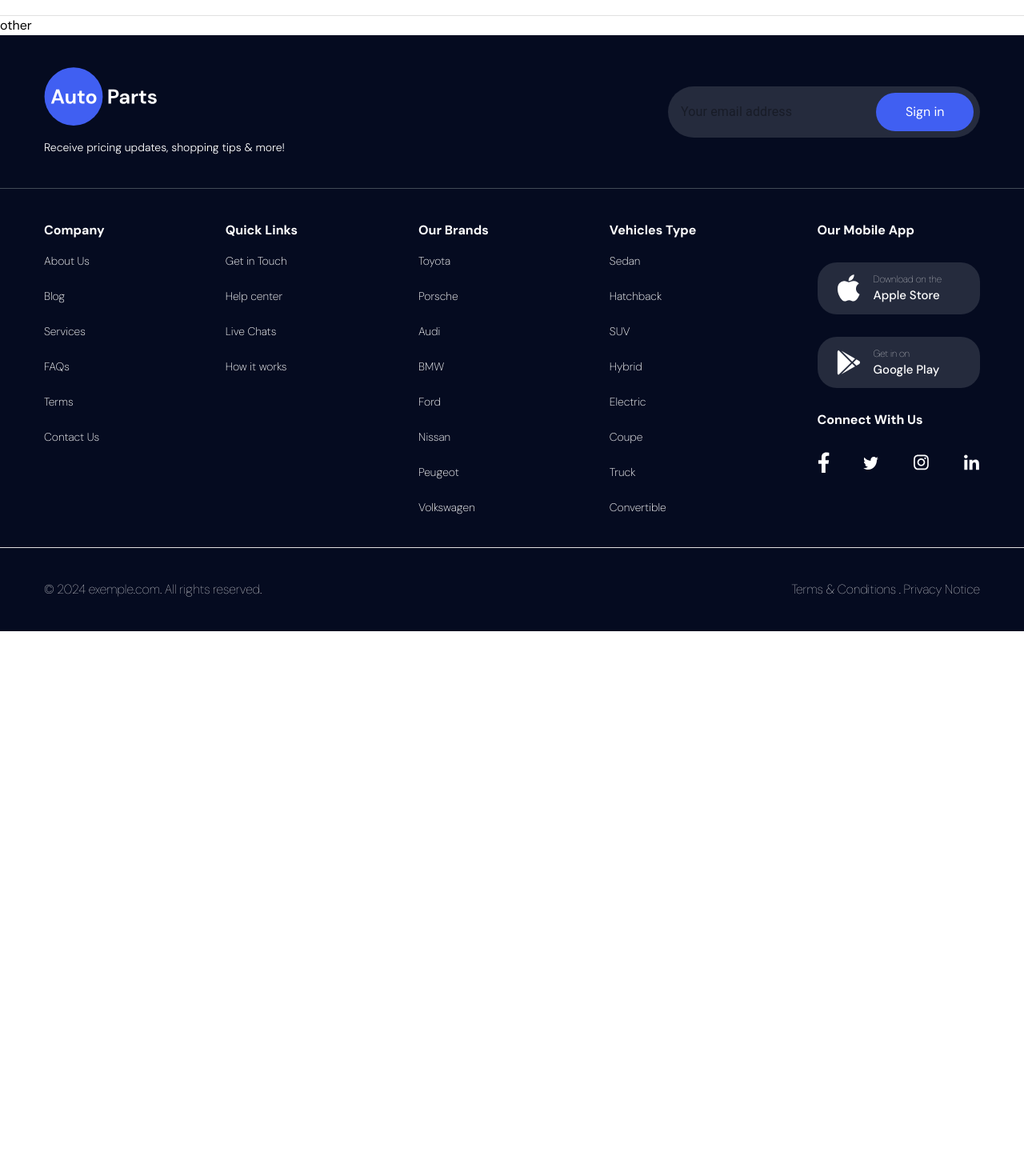
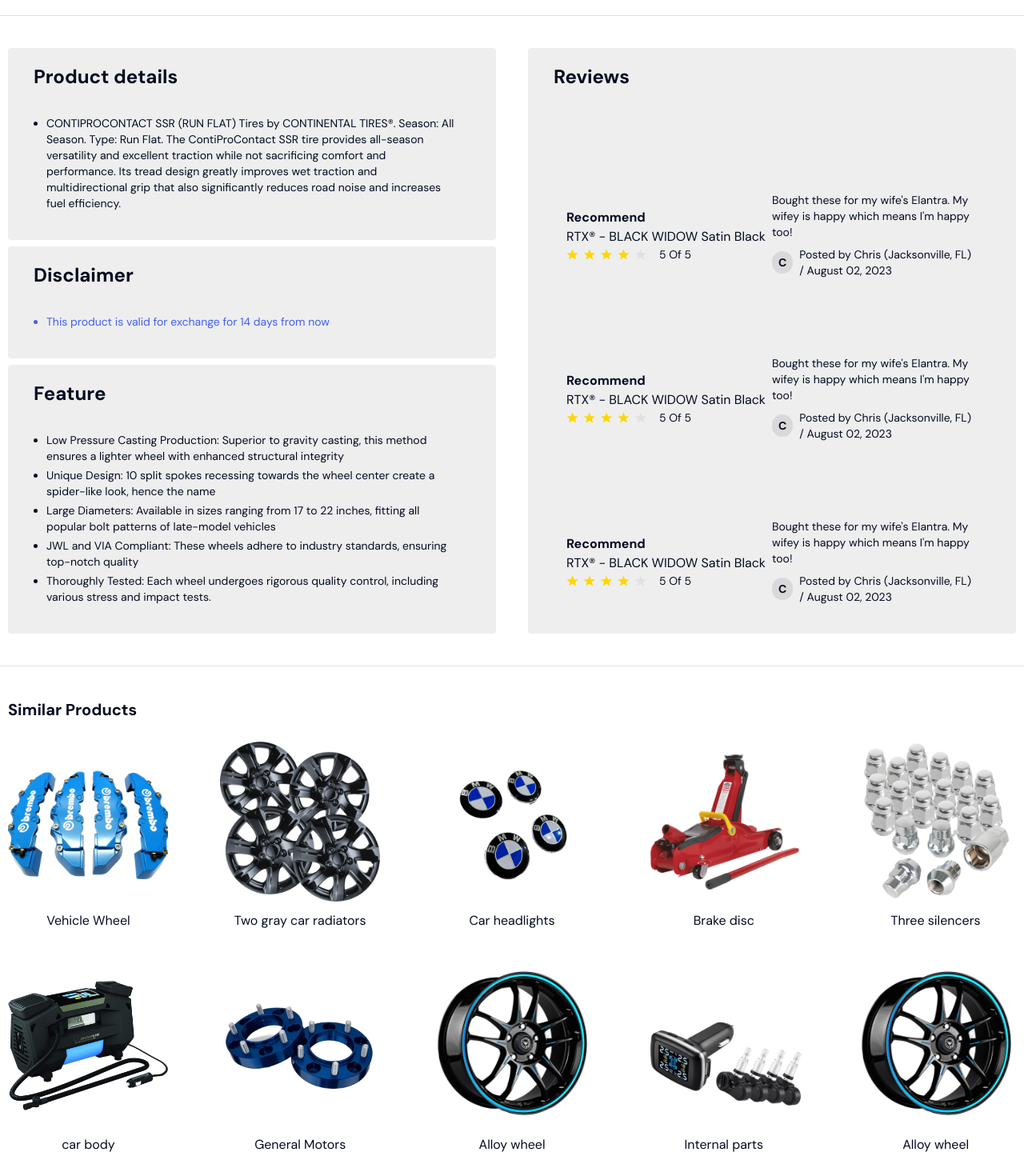
Before and after one commit to Ahmed-Sadek89/cars-website, a Next.js app: page /product/1 in a window 1280 px wide. Shown: the part 1160-2630 px from the top of the page at 80% size. Before the commit the page ends 1949 px from the top, so only its background shows below. Built offline with nearby package versions, Linux system fonts and the light colour scheme.

Commit message:
make product page part1

```diff
--- a/src/components/Product/Product.tsx
+++ b/src/components/Product/Product.tsx
@@ -4,6 +4,8 @@
 import Links from './Links';
 import { Divider } from '@mui/material';
 import ProductDetails from './ProductDetails/ProductDetails';
+import ProductProps from './ProductProps/ProductProps';
+import SimilarProducts from './SimilarProducts';
 
 const Product = () => {
     const [value, setValue] = useState(0);
@@ -15,7 +17,9 @@
                 <ProductDetails />
             </div>
             <Divider />
-            <div>other</div>
+            <ProductProps />
+            <Divider />
+            <SimilarProducts />
         </>
     )
 }
--- /dev/null
+++ b/src/components/Product/ProductDetails/Details/DetailsModel/DetailsModel.tsx
@@ -0,0 +1,40 @@
+import Image from 'next/image'
+import { Backdrop, Divider, Fade, Modal } from '@mui/material'
+import ClearIcon from '@mui/icons-material/Clear';
+
+type props = {
+    open: boolean,
+    setOpen: React.Dispatch<React.SetStateAction<boolean>>
+}
+const DetailsModel = ({ open, setOpen }: props) => {
+    return (
+        <Modal
+            open={open}
+            onClose={() => {
+                setOpen(false)
+            }}
+            closeAfterTransition
+            slots={{ backdrop: Backdrop }}
+            slotProps={{
+                backdrop: {
+                    timeout: 500,
+                },
+            }}
+        >
+            <Fade in={open}>
+                <div className='z-[100] border-none outline-none'>
+                    <div className='absolute top-[50%] left-0 w-full md:w-3/4 overflow-hidden h-full  border-none outline-none flex flex-col gap-3' style={{ transform: "translate(-0%, -50%)" }}>
+                        <div className='p-10 bg-white rounded flex flex-col justify-start items-start gap-24 min-h-screen overflow-y-scroll relative' >
+                            <div onClick={() => setOpen(false)} className='absolute right-3 top-3 cursor-pointer'>
+                                <ClearIcon />
+                            </div>
+
+                        </div>
+                    </div>
+                </div>
+            </Fade>
+        </Modal>
+    )
+}
+
+export default DetailsModel
--- a/src/components/Product/ProductDetails/Details/ThirdSection.tsx
+++ b/src/components/Product/ProductDetails/Details/ThirdSection.tsx
@@ -4,9 +4,11 @@
 import RemoveIcon from '@mui/icons-material/Remove';
 import AddIcon from '@mui/icons-material/Add';
 import { useState } from 'react';
+import DetailsModel from './DetailsModel/DetailsModel';
 
 const ThirdSection = () => {
-    const [counter, setCounter] = useState(1)
+    const [counter, setCounter] = useState(1);
+    const [open, setOpen] = useState(false)
     return (
         <div className='flex flex-col gap-3'>
             <h5 className='font-bold'>CHOOSE OPTION(S):</h5>
@@ -25,9 +27,10 @@
                     Add To Cart
                 </Link>
             </div>
-            <button className='w-full py-5 rounded border border-custom-black text-custom-black font-bold'>
+            <button onClick={() => setOpen(true)} className='w-full py-3 rounded border border-custom-black text-custom-black font-bold'>
                 PRODUCT OPTIONS
             </button>
+            <DetailsModel setOpen={setOpen} open={open} />
         </div>
     )
 }
--- /dev/null
+++ b/src/components/Product/ProductProps/FirstProps.tsx
@@ -0,0 +1,49 @@
+import React from 'react'
+
+const FirstProps = () => {
+    return (
+        <div className='flex flex-col gap-2'>
+            <div className='flex flex-col gap-4 text-custom-black bg-[#EEEEEE] rounded py-5 px-8'>
+                <h2 className='font-bold text-2xl'>Product details</h2>
+                <ul className='list-disc p-4'>
+                    <li className='text-sm'>
+                        CONTIPROCONTACT SSR (RUN FLAT) Tires by CONTINENTAL TIRES®. Season: All Season. Type: Run Flat. The ContiProContact SSR
+                        tire provides all-season versatility and excellent traction while not sacrificing comfort and performance.
+                        Its tread design greatly improves wet traction and multidirectional grip that also
+                        significantly reduces road noise and increases fuel efficiency.
+                    </li>
+                </ul>
+            </div>
+            <div className='flex flex-col gap-4 text-custom-black bg-[#EEEEEE] rounded py-5 px-8'>
+                <h2 className='font-bold text-2xl'>Disclaimer</h2>
+                <ul className='list-disc p-4 text-custom-blue'>
+                    <li className='text-sm'>
+                        This product is valid for exchange for 14 days from now
+                    </li>
+                </ul>
+            </div>
+            <div className='flex flex-col gap-4 text-custom-black bg-[#EEEEEE] rounded py-5 px-8'>
+                <h2 className='font-bold text-2xl'>Feature</h2>
+                <ul className='list-disc p-4 flex flex-col gap-1'>
+                    <li className='text-sm'>
+                        Low Pressure Casting Production: Superior to gravity casting, this method ensures a lighter wheel with enhanced structural integrity
+                    </li>
+                    <li className='text-sm'>
+                        Unique Design: 10 split spokes recessing towards the wheel center create a spider-like look, hence the name
+                    </li>
+                    <li className='text-sm'>
+                        Large Diameters: Available in sizes ranging from 17 to 22 inches, fitting all popular bolt patterns of late-model vehicles
+                    </li>
+                    <li className='text-sm'>
+                        JWL and VIA Compliant: These wheels adhere to industry standards, ensuring top-notch quality
+                    </li>
+                    <li className='text-sm'>
+                        Thoroughly Tested: Each wheel undergoes rigorous quality control, including various stress and impact tests.
+                    </li>
+                </ul>
+            </div>
+        </div>
+    )
+}
+
+export default FirstProps
--- /dev/null
+++ b/src/components/Product/ProductProps/ProductProps.tsx
@@ -0,0 +1,14 @@
+import React from 'react'
+import FirstProps from './FirstProps'
+import SecondProps from './SecondProps'
+
+const ProductProps = () => {
+    return (
+        <div className="custom-container1 py-10 grid grid-cols-2 items-start gap-10">
+            <FirstProps />
+            <SecondProps />
+        </div>
+    )
+}
+
+export default ProductProps
--- /dev/null
+++ b/src/components/Product/ProductProps/SecondProps.tsx
@@ -0,0 +1,37 @@
+import Image from 'next/image'
+import React from 'react'
+
+const SecondProps = () => {
+    return (
+        <div className='flex flex-col gap-28 text-custom-black bg-[#EEEEEE] rounded py-5 px-8'>
+            <h2 className='font-bold text-2xl'>Reviews</h2>
+            <ul className='list-disc p-4 flex flex-col gap-24'>
+                {
+                    new Array(3).fill(1).map((_, index) => (
+                        <li className='flex w-full items-center justify-between' key={index}>
+                            <div className='w-1/2'>
+                                <h3 className='font-bold'>Recommend</h3>
+                                <p>RTX® - BLACK WIDOW Satin Black</p>
+                                <div className="flex items-center gap-4">
+                                    <Image src={'/category_name/four.svg'} alt='four' width={100} height={50} className='object-contain' />
+                                    <p className='text-sm text-custom-black'>5 Of 5</p>
+                                </div>
+                            </div>
+                            <div className='w-1/2 text-sm flex flex-col gap-2 text-custom-black'>
+                                <p>
+                                    Bought these for my wife{"'"}s Elantra. My wifey is happy which means I{"'"}m happy too!
+                                </p>
+                                <div className='flex items-center gap-2'>
+                                    <span className='py-1 px-2 rounded-full bg-[#D9D9D9] text-custom-black font-bold'>C</span>
+                                    <p> Posted by Chris (Jacksonville, FL) / August 02, 2023</p>
+                                </div>
+                            </div>
+                        </li>
+                    ))
+                }
+            </ul>
+        </div>
+    )
+}
+
+export default SecondProps
--- /dev/null
+++ b/src/components/Product/SimilarProducts.tsx
@@ -0,0 +1,28 @@
+import { additionalItems } from '@/mocks/additionalItems'
+import Image from 'next/image'
+import Link from 'next/link'
+import React from 'react'
+
+const SimilarProducts = () => {
+    return (
+        <div className='custom-container1 flex flex-col gap-6 text-custom-black py-10'>
+            <h2 className='text-xl font-bold'>Similar Products</h2>
+            <div className='grid grid-cols-5 items-center gap-x-16 gap-y-10'>
+                {
+                    additionalItems.map((item, index) => (
+                        <Link
+                            key={index}
+                            href={`product/${index + 1}`}
+                            className='h-[30vh] w-full items-center justify-center flex flex-col gap-3 scale-100 transition duration-300 hover:scale-110'
+                        >
+                            <Image src={item.image} alt={item.title} width={200} height={200} className='object-contain w-[200px] h-[200px]' />
+                            <h3>{item.title}</h3>
+                        </Link>
+                    ))
+                }
+            </div>
+        </div>
+    )
+}
+
+export default SimilarProducts
```
